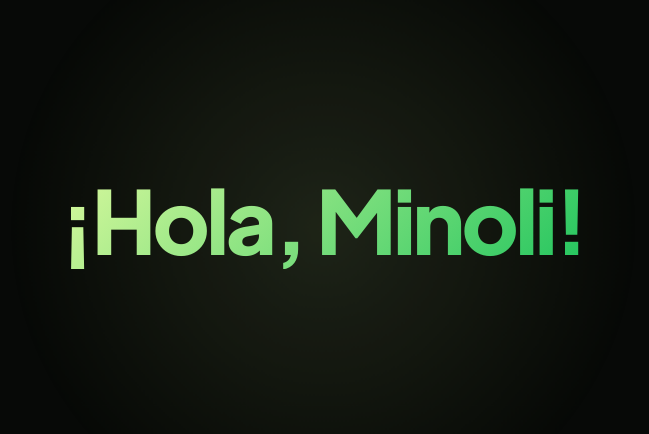
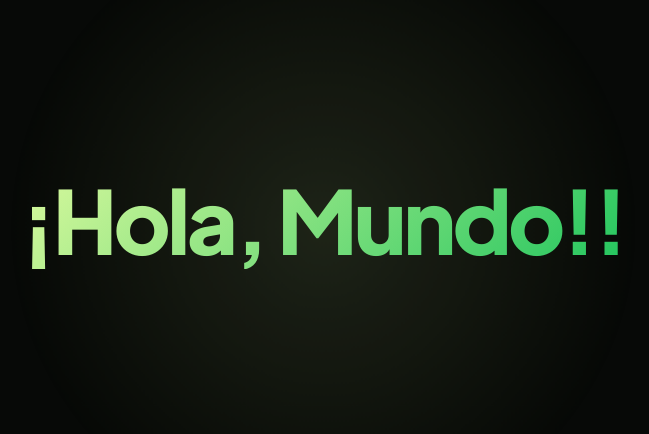
Before and after one commit to azulat/ics-cicd, a website: page index.html in a window 1280 px wide. Shown: the part 172-606 px from the top of the page, without its empty margins (317-966 px from the left). Drawn offline with Linux system fonts and the light colour scheme.

Commit message:
¡git add .

```diff
--- a/index.html
+++ b/index.html
@@ -145,7 +145,7 @@
     <div class="ambient-glow" id="glow-orb"></div>
     <main id="app-container">
         <div class="container">
-            <h1 id="main-title">¡Hola, Minoli!</h1>
+            <h1 id="main-title">¡Hola, Mundo!!</h1>
         </div>
     </main>
 </body>
```
